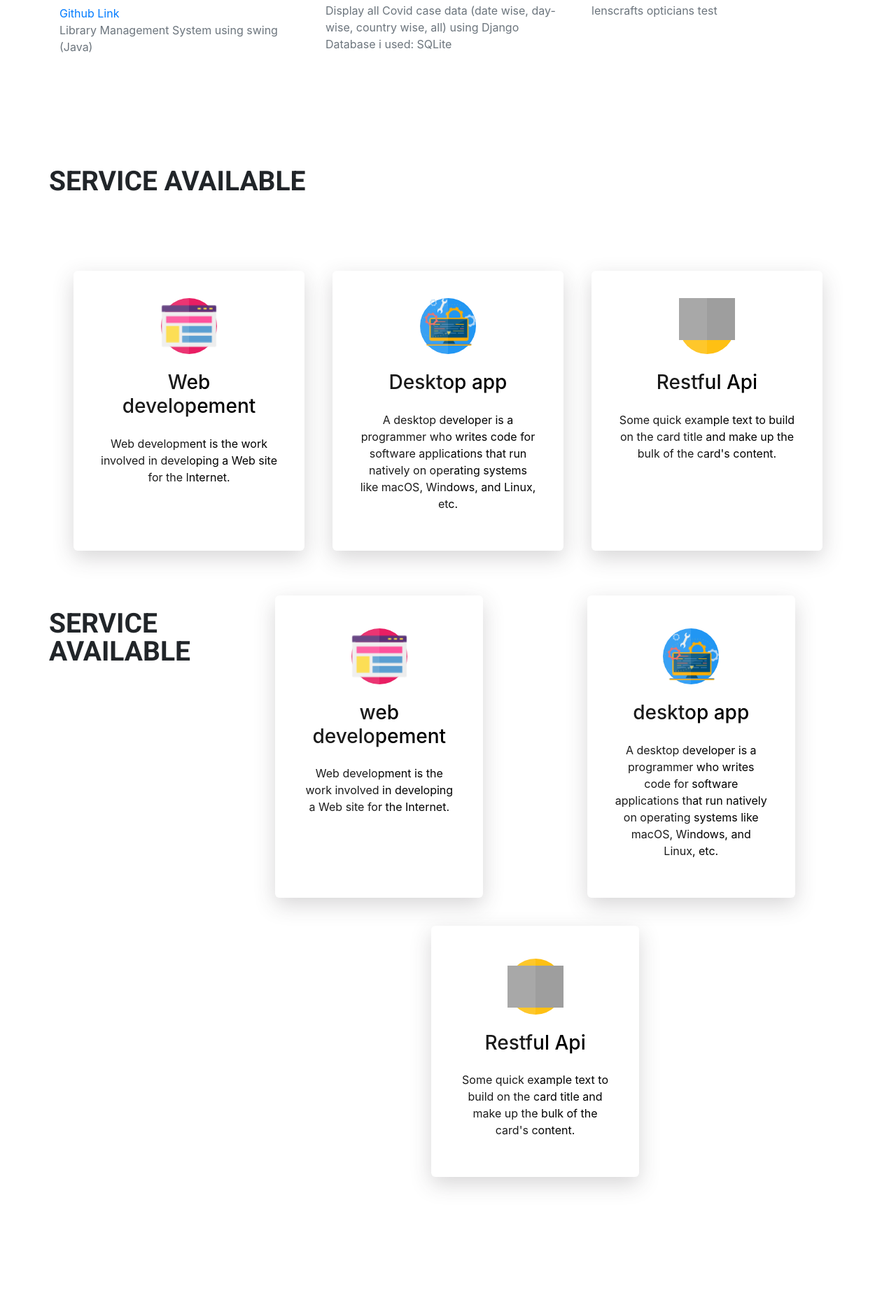
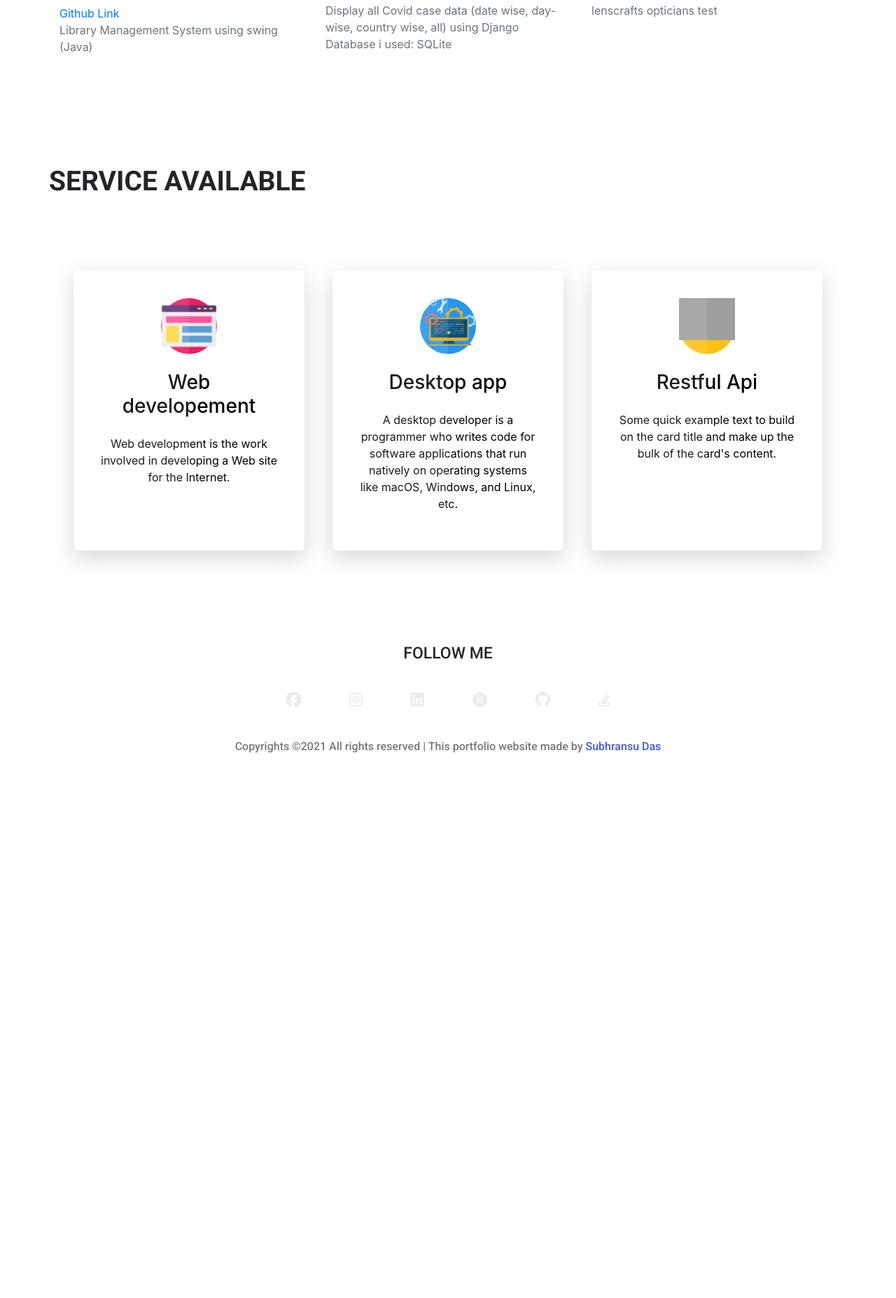
Before and after one commit to Subhrans/Portfolio_using_Django, a Django app: page / in a window 1280 px wide. Shown: the part 2584-4439 px from the top of the page at 70% size. After the commit the page ends 3660 px from the top, so only its background shows below. Run offline with Django 3.2, Linux system fonts and the light colour scheme; data comes from the database, SQL or seed files in the repository; both versions use the stored data as it was after the commit; some libraries are stand-ins or nearby versions; some web fonts are replaced; grey boxes are pictures that could not be loaded.

Commit message:
service backend complete

```diff
--- a/Portfolio/models.py
+++ b/Portfolio/models.py
@@ -110,7 +110,10 @@ class Achievment(models.Model):
 class Service(models.Model):
     user = models.ForeignKey(User, on_delete=models.CASCADE, editable=False)
     name = models.CharField(max_length=50)
-    image = models.ImageField(upload_to="images/")
+    image = models.ImageField(upload_to="images/", null=True, blank=True)
+    color = models.CharField(default="#e91e63",max_length=20,
+                             help_text="Please enter only color codes or name, do not include rgba values",
+                             null=True, blank=True,verbose_name="background color")
     description = models.TextField(default="", verbose_name="little Description",
                                    help_text="Please Add less than 100 characters, else rest of the text automatically hide.")
 
--- a/Portfolio/static/portfolio/css/responsive.css
+++ b/Portfolio/static/portfolio/css/responsive.css
@@ -25,7 +25,18 @@
   }
 
 }
-
+@media only screen and (max-width: 992px)
+{
+  .services .container .box{
+    position:relative;
+     box-shadow:var(--box-shadow);
+     width:350px;
+     padding:12px;
+     border-radius:6px;
+     margin:8px;
+     box-sizing: border-box;
+  }
+}
 @media only screen and (max-width: 766px)
 {
   .subscribe-area .subscribe{
--- a/Portfolio/static/portfolio/css/style.css
+++ b/Portfolio/static/portfolio/css/style.css
@@ -261,29 +261,6 @@ justify-content:space-between;
  margin:20px;
  box-sizing: border-box;
 }
-.container .box:nth-child(1) .icon{
-    box-shadow: 0 0 0 0 #e91e63;
-    background: #e91e63 !important;
-}
-.container .box:nth-child(1):hover .icon{
-    box-shadow: 0 0 0 400px #e91e63;
-}
-
-.container .box:nth-child(2) .icon{
-    box-shadow: 0 0 0 0 #2196f3;
-    background: #2196f3;
-}
-.container .box:nth-child(2):hover .icon{
-    box-shadow: 0 0 0 400px #2196f3;
-}
-
-.container .box:nth-child(3) .icon{
-    box-shadow: 0 0 0 0 #fec013;
-    background: #fec013;
-}
-.container .box:nth-child(3):hover .icon{
-    box-shadow: 0 0 0 400px #fec013;
-}
 .container .box:hover .content{
     color:whitesmoke;
 }
--- a/Portfolio/templates/portfolio/home.html
+++ b/Portfolio/templates/portfolio/home.html
@@ -6,7 +6,15 @@
 {% endblock %}
 {% block owncss %}
 <style>
-
+{% for i in service %}
+.container .box:nth-child({{forloop.counter}}) .icon{
+    box-shadow: 0 0 0 0 {{i.color}};
+    background: {{i.color}} !important;
+}
+.container .box:nth-child({{forloop.counter}}):hover .icon{
+    box-shadow: 0 0 0 400px {{i.color}};
+}
+{% endfor %}
 </style>
 {% endblock %}
 {% block content %}
--- a/Portfolio/templates/portfolio/services.html
+++ b/Portfolio/templates/portfolio/services.html
@@ -7,41 +7,21 @@
             </div>
         </div>
     </div>
-    <div class="container">
+    <div class="container flex-wrap flex-md-nowrap align-content-center flex-column flex-sm-column flex-md-row">
         {% for i in service %}
         <div class="box overflow-hidden">
             <div class="icon">
+                {% if i.image %}
                 <img alt="service - {{i.id}}" class="w-100 mx-auto" src="/media/{{i.image}}">
+                {% else %}
+                    0{{i.id}}
+                {% endif %}
             </div>
             <div class="content text-center">
                 <h3 class="my-4">{{i.name|capfirst }}</h3>
                 <p>{{i.description}}</p>
             </div>
         </div>
-
         {% endfor %}
     </div>
-
-    <div class="container pb-4 my-3">
-        <div class="row">
-            <div class="pb-3">
-                <h1 class="text-uppercase my-5 title-h1">Service Available</h1>
-            </div>
-        </div>
-        <div class="row justify-content-around mt-2">
-            {% for i in service %}
-            <div class="box col-md-4 overflow-hidden text-center">
-                <div class="icon d-flex justify-content-center align-items-center mt-2">
-                    <img alt="service - {{i.id}}" class="w-100 mx-auto" src="/media/{{i.image}}">
-                </div>
-                <div class="content">
-                    <h3 class="my-4">{{i.name}}</h3>
-                    <p>
-                        {{i.description}}
-                    </p>
-                </div>
-            </div>
-            {% endfor %}
-        </div>
-    </div>
 </section>
```
Also changed, not shown: Portfolio/migrations/0042_auto_20210505_0055.py (added), Portfolio/migrations/0043_auto_20210505_0106.py (added), db.sqlite3.
